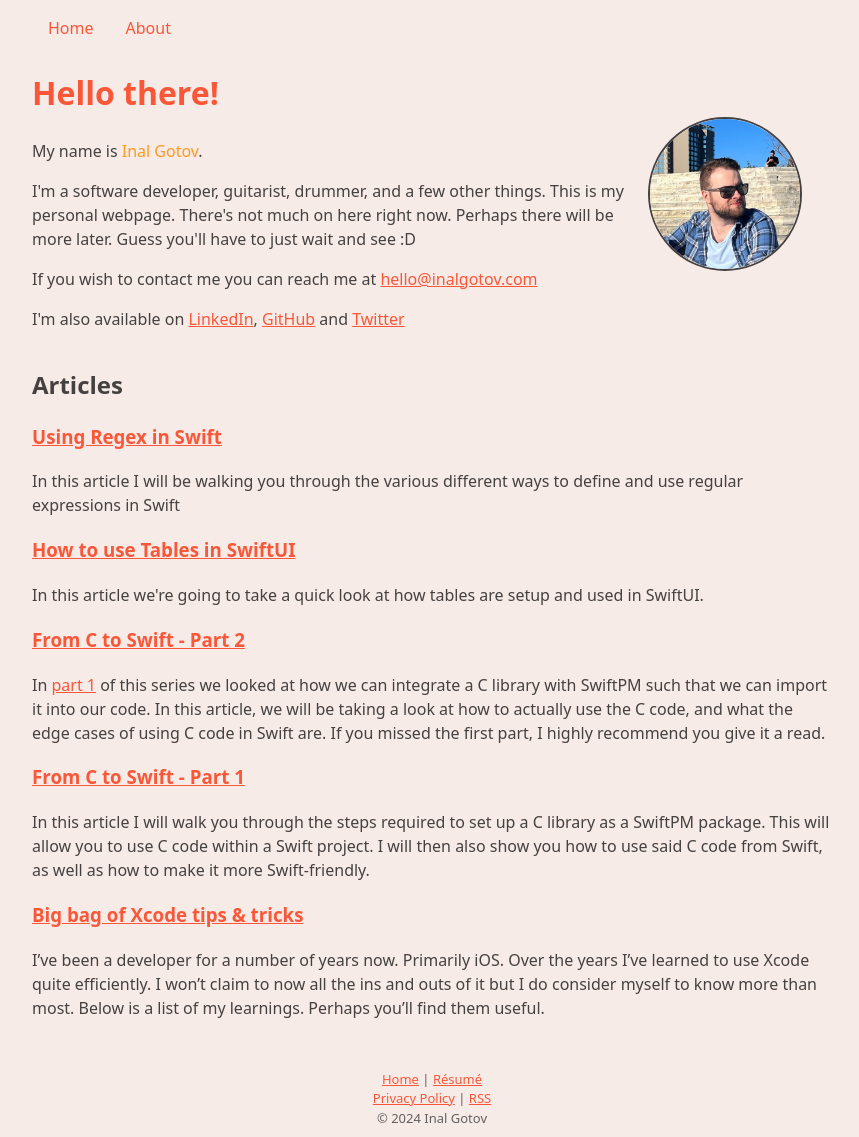
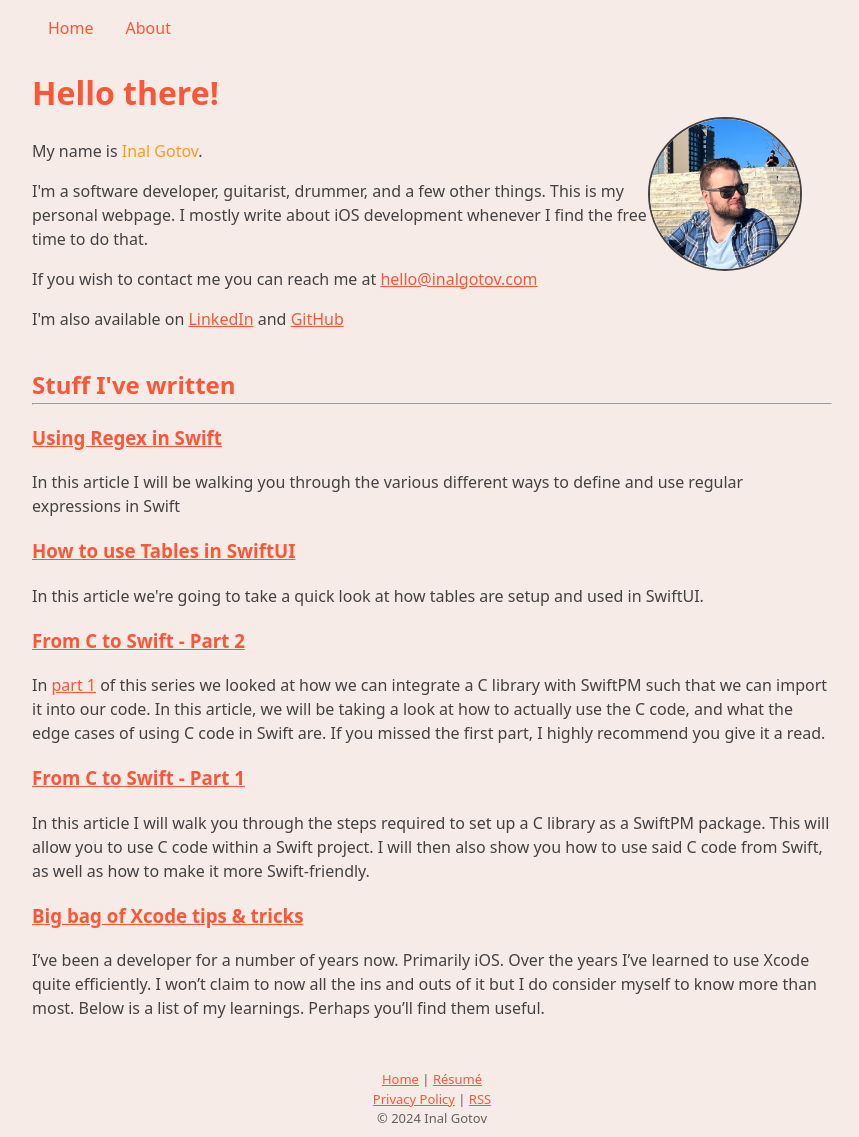
Before and after one commit to sketch204/sketch204.github.io, a Jekyll site: the page built from index.html, in a window 1280 px wide and 1137 px high. Shown: the whole window, without its empty margins (208-1067 px from the left). Built offline with Jekyll 4.4.1, drawn with Linux system fonts in a browser that asks for light colours; nearby versions of some CDN libraries.

Commit message:
Update the home page content

```diff
--- a/assets/css/styles.css
+++ b/assets/css/styles.css
@@ -82,6 +82,17 @@ footer {
     }
 }
 
+.articleList {
+    h2 {
+        color: var(--accent-color);
+        margin-bottom: 0;
+    }
+    hr {
+        color: var(--accent-color);
+        margin-top: 0;
+    }
+}
+
 .highlight {
     color: var(--highlight-color);
 }
--- a/index.html
+++ b/index.html
@@ -13,15 +13,17 @@ description: Inal's personal webpage!
 
       <p>My name is <span title="Pronounced Ee-nal" class="highlight">Inal Gotov</span>.</p>
 
-      <p>I'm a software developer, guitarist, drummer, and a few other things. This is my personal webpage. There's not much on here right now. Perhaps there will be more later. Guess you'll have to just wait and see :D</p>
+      <p>I'm a software developer, guitarist, drummer, and a few other things. This is my personal webpage. I mostly write about iOS development whenever I find the free time to do that.</p>
 
       <p>If you wish to contact me you can reach me at <a href="mailto:{{ site.contact_email }}">{{ site.contact_email }}</a></p>
 
-      <p>I'm also available on <a href="{{ site.data.socials.linkedin }}" target="_blank" rel="noopener noreferrer">LinkedIn</a>, <a href="{{ site.data.socials.github }}" target="_blank" rel="noopener noreferrer">GitHub</a> and <a href="{{ site.data.socials.twitter }}" target="_blank" rel="noopener noreferrer">Twitter</a></p>
+      <p>I'm also available on <a href="{{ site.data.socials.linkedin }}" target="_blank" rel="noopener noreferrer">LinkedIn</a> and <a href="{{ site.data.socials.github }}" target="_blank" rel="noopener noreferrer">GitHub</a></p>
     </div>
   </div>
 
-  <h2>Articles</h2>
+  <div class="articleList">
+    <h2>Stuff I've written</h2>
+    <hr>
 
     {% for post in site.posts %}
     <div>
@@ -32,3 +34,4 @@ description: Inal's personal webpage!
     </div>
     {% endfor %}
   </div>
+</div>
```
Lines whose indentation alone changed are shown as unchanged.
